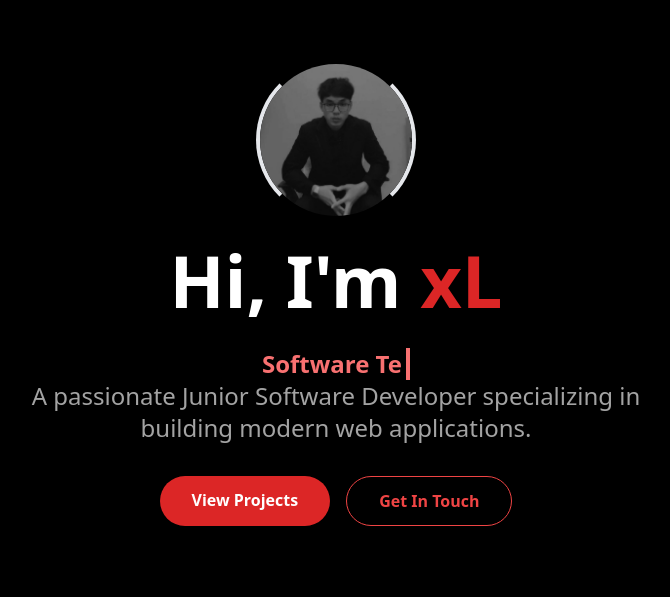
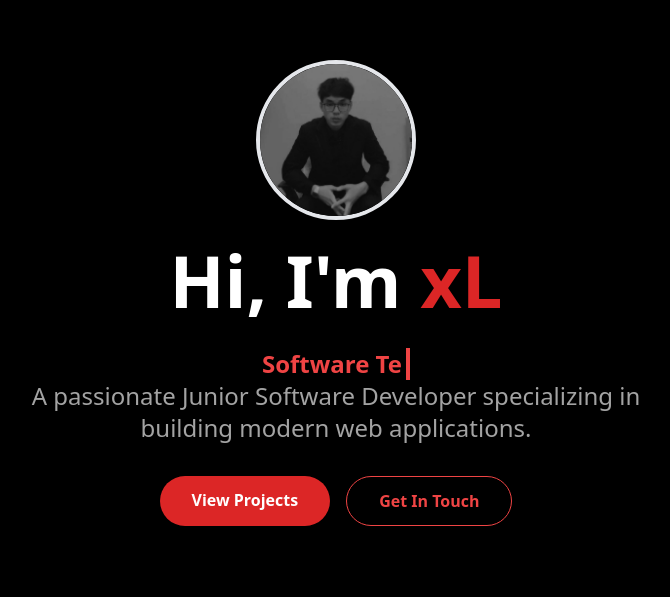
Before and after one commit to ThomaxMerlin/main-portfolio, a React (Create React App) app: page / in a window 1280 px wide. Shown: the part 203-800 px from the top of the page, without its empty margins (304-974 px from the left). Built offline with nearby package versions, Linux system fonts and the light colour scheme.

Commit message:
Update Hero.js

```diff
--- a/src/components/Hero.js
+++ b/src/components/Hero.js
@@ -51,9 +51,9 @@ const Hero = () => {
     }, [subIndex, index, isDeleting, words]);
 
     return (
-      <span className="text-xl md:text-2xl text-red-400 font-semibold mt-4">
+      <span className="text-xl md:text-2xl text-red-500 font-semibold mt-4">
         {words[index]?.substring(0, subIndex)}
-        <span className="inline-block w-1 h-6 md:h-8 bg-red-400 align-text-bottom ml-1"></span>
+        <span className="inline-block w-1 h-6 md:h-8 bg-red-500 align-text-bottom ml-1"></span>
       </span>
     );
   };
@@ -67,7 +67,7 @@ const Hero = () => {
         className="flex flex-col items-center justify-center min-h-screen text-center"
       >
         <img
-          className="w-40 h-40 rounded-full mb-6 border-4  border-y-black shadow-lg animate-fade-in-up"
+          className="w-40 h-40 rounded-full mb-6 border-4 shadow-lg animate-fade-in-up"
           src={Profile}
           alt="xL's Profile Picture"
         />
```
